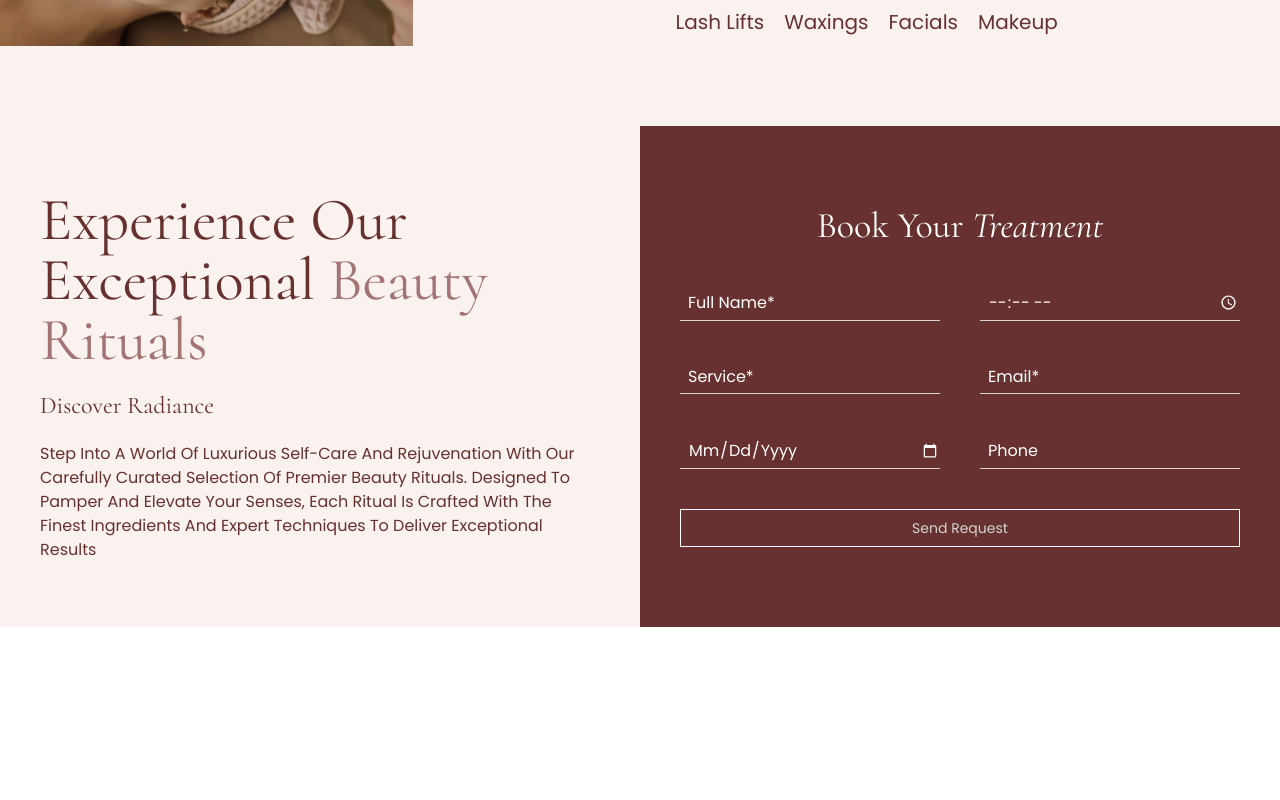
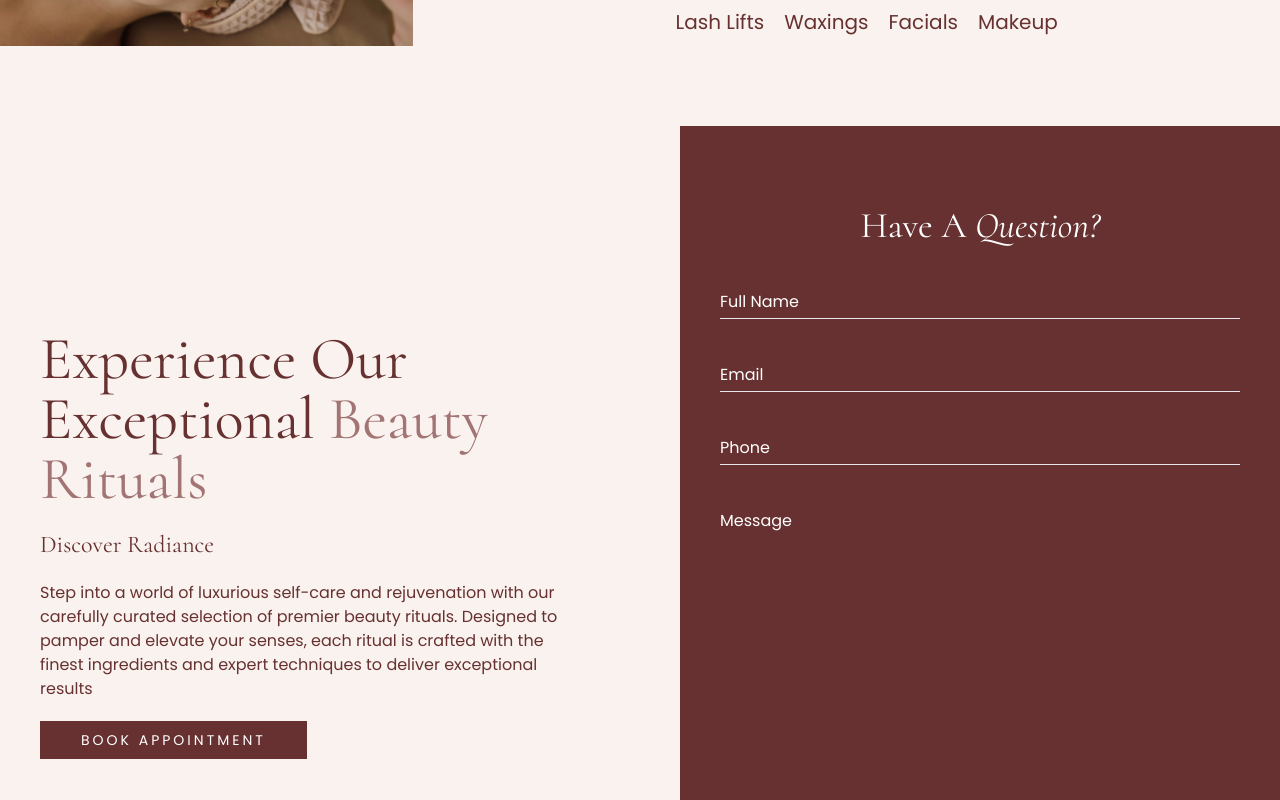
Before and after one commit to joseph-lang7/MJ-Beauty-Bar, a React (Vite) app: page / in a window 1280 px wide. Shown: the part 1740-2540 px from the top of the page. Before the commit the page ends 2367 px from the top, so only its background shows below. Built offline with nearby package versions, Linux system fonts and the light colour scheme.

Commit message:
Implement contact form

```diff
--- a/package.json
+++ b/package.json
@@ -10,11 +10,15 @@
     "preview": "vite preview"
   },
   "dependencies": {
+    "@hookform/resolvers": "^3.6.0",
     "hamburger-react": "^2.5.1",
     "react": "^18.2.0",
     "react-dom": "^18.2.0",
+    "react-hook-form": "^7.52.0",
     "react-icons": "^5.2.1",
-    "react-router-dom": "^6.23.1"
+    "react-router-dom": "^6.23.1",
+    "react-toastify": "^10.0.5",
+    "yup": "^1.4.0"
   },
   "devDependencies": {
     "@types/react": "^18.2.66",
--- a/src/App.css
+++ b/src/App.css
@@ -7,9 +7,9 @@
 html {
   font-family: Cormorant, serif;
 }
-input[type="date"]::-webkit-calendar-picker-indicator {
+/* input[type="date"]::-webkit-calendar-picker-indicator {
   filter: invert(1);
 }
 input[type="time"]::-webkit-calendar-picker-indicator {
   filter: invert(1);
-}
+} */
--- a/src/App.jsx
+++ b/src/App.jsx
@@ -4,6 +4,7 @@ import { Routes, Route } from "react-router-dom";
 import AboutPage from "./pages/about";
 import PricingPage from "./pages/pricing";
 import HomePage from "./pages/home";
+import { ToastContainer } from "react-toastify";
 function App() {
   return (
     <div className="bg-[#FAF2EE] selection:bg-[#663130] text-[#663130] selection:text-white">
@@ -13,6 +14,7 @@ function App() {
         <Route path="/about" element={<AboutPage />} />
         <Route path="/pricing" element={<PricingPage />} />
       </Routes>
+      <ToastContainer />
     </div>
   );
 }
--- a/src/components/contact-form/components/input.jsx
+++ b/src/components/contact-form/components/input.jsx
@@ -1,17 +1,43 @@
 import PropTypes from "prop-types";
-const Input = ({ placeholder, type }) => {
+const Input = ({ register, registerName, errors, labelTitle, watch }) => {
+  const hasInput = !!watch(registerName);
   return (
-    <input
-      className="bg-transparent focus:outline-none border-b-[1px] border-b-neutral-300 font-[poppins] pl-2 py-1 capitalize focus:border-b-white placeholder-white transition-colors duration-300"
-      type={type}
-      placeholder={placeholder}
-    />
+    <div className="w-full">
+      <div className="relative">
+        <input
+          className="border-b w-full py-1 focus:outline-none bg-transparent focus:border-black transition-colors peer font-[poppins]"
+          type="text"
+          id={registerName}
+          {...register(registerName)}
+          autoComplete="off"
+        />
+        <label
+          className={`${
+            hasInput
+              ? "-top-4 text-amber-400 text-sm absolute font-[poppins] left-0"
+              : "absolute cursor-text left-0 top-1 peer-focus:text-amber-400 peer-focus:text-sm peer-focus:-top-4 font-[poppins] transition-all duration-300 text-white"
+          } `}
+          htmlFor={registerName}
+        >
+          {labelTitle}
+        </label>
+      </div>
+      <p className="text-red-500 font-[poppins] absolute">
+        {errors[registerName]?.message}
+      </p>
+    </div>
   );
 };
 
 Input.propTypes = {
   placeholder: PropTypes.string,
   type: PropTypes.string,
+  registerName: PropTypes.string,
+  labelTitle: PropTypes.string,
+  id: PropTypes.string,
+  register: PropTypes.func,
+  errors: PropTypes.object,
+  watch: PropTypes.func,
 };
 
 export default Input;
--- a/src/components/contact-form/contact-form.jsx
+++ b/src/components/contact-form/contact-form.jsx
@@ -1,34 +1,139 @@
 import Input from "./components/input";
+import { useForm } from "react-hook-form";
+import { useState } from "react";
+import { toast } from "react-toastify";
+import "react-toastify/dist/ReactToastify.css";
+import { AppointmentButton } from "../hero/components";
+import { yupResolver } from "@hookform/resolvers/yup";
+import { formSchema } from "./form-schema";
 const ContactForm = () => {
+  const [clientName, setClientName] = useState("");
+  const form = useForm({
+    resolver: yupResolver(formSchema),
+  });
+  const { register, handleSubmit, formState, reset, watch } = form;
+  const { errors, isSubmitting } = formState;
+  const hasInput = !!watch("message");
+  const onSubmit = (data) => {
+    try {
+      console.log(data);
+      setClientName(data.fullName);
+      reset();
+      notifySuccess();
+    } catch (error) {
+      console.error(error);
+      notifyError();
+    }
+  };
+  const notifySuccess = () =>
+    toast.success(`Thank you, ${clientName}!`, {
+      position: "top-right",
+      autoClose: 5000,
+      hideProgressBar: false,
+      closeOnClick: true,
+      pauseOnHover: true,
+      draggable: true,
+      progress: undefined,
+      theme: "light",
+    });
+  const notifyError = () =>
+    toast.error("An error occurred", {
+      position: "top-right",
+      autoClose: 5000,
+      hideProgressBar: false,
+      closeOnClick: true,
+      pauseOnHover: true,
+      draggable: true,
+      progress: undefined,
+      theme: "light",
+    });
   return (
-    <div className="flex flex-col md:flex-row h-full md:items-center">
-      <div className="flex-1 px-10 w-full h-full justify-center flex flex-col gap-5 capitalize pb-20 md:pb-0">
-        <h2 className="text-4xl sm:text-6xl">
+    <div
+      id="#contact-form"
+      className="flex flex-col lg:flex-row h-full lg:items-center gap-20"
+    >
+      <div className="flex-1 px-10 w-full h-full justify-center flex flex-col gap-5 pb-20 md:pb-0">
+        <h2 className="text-4xl sm:text-6xl capitalize">
           Experience our exceptional{" "}
           <span className="text-[#A27474]">beauty rituals</span>
         </h2>
         <h3 className="text-2xl">Discover Radiance</h3>
-        <p className="font-[poppins] max-w-[600px]">
+        <p className="font-[poppins] max-w-[600px] ">
           Step into a world of luxurious self-care and rejuvenation with our
           carefully curated selection of premier beauty rituals. Designed to
           pamper and elevate your senses, each ritual is crafted with the finest
           ingredients and expert techniques to deliver exceptional results
         </p>
+        <div className="max-w-[600px]">
+          <AppointmentButton />
+        </div>
       </div>
-      <form className="flex-1 w-full bg-[#663130] h-full text-white py-20 px-10">
+      <form
+        onSubmit={handleSubmit(onSubmit)}
+        noValidate
+        className="flex-1 w-full bg-[#663130] h-full text-white py-20 px-10"
+      >
         <h3 className="capitalize text-center text-4xl mb-10">
-          book your <span className="italic">treatment</span>
+          have a <span className="italic">question?</span>
         </h3>
-        <div className="w-full grid grid-cols-1 md:grid-cols-2 mt-3 gap-10">
-          <Input type="text" placeholder="full name*" />
-          <Input type="time" placeholder="time*" />
-          <Input type="text" placeholder="service*" />
-          <Input type="text" placeholder="email*" />
-          <Input type="date" placeholder="date*" />
-          <Input type="text" placeholder="phone" />
+        {clientName && (
+          <p className="capitalize font-[poppins] text-center ">
+            thank you, {clientName}, we&apos;ll contact you soon!
+          </p>
+        )}
+        <div className="w-full grid grid-cols-1 mt-3 gap-10">
+          <Input
+            type="text"
+            registerName="fullName"
+            register={register}
+            errors={errors}
+            labelTitle="Full Name"
+            watch={watch}
+          />
+          <Input
+            registerName="email"
+            type="email"
+            register={register}
+            errors={errors}
+            labelTitle="Email"
+            watch={watch}
+          />
+          <Input
+            registerName="phone"
+            type="text"
+            register={register}
+            errors={errors}
+            labelTitle="Phone"
+            watch={watch}
+          />
+          <div>
+            <div className="flex flex-col relative">
+              <textarea
+                className="border-b w-full py-1 focus:outline-none bg-transparent focus:border-black transition-colors peer h-[300px] resize-none font-[poppins]"
+                {...register("message")}
+                id="message"
+              ></textarea>
+              <label
+                className={`${
+                  hasInput
+                    ? "-top-4 text-amber-400 text-sm absolute font-[poppins] left-0"
+                    : "absolute cursor-text left-0 top-1 peer-focus:text-amber-400 peer-focus:text-sm peer-focus:-top-4 font-[poppins] transition-all duration-300 text-white"
+                } `}
+                htmlFor="message"
+              >
+                Message
+              </label>
+            </div>
+            <p className="text-red-500 font-[poppins] absolute">
+              {errors.message?.message}
+            </p>
+          </div>
         </div>
-        <button className="w-full capitalize text-neutral-300 bg-transparent border-[1px] border-white mt-10 py-2 font-[poppins] text-sm hover:bg-white hover:text-[#663130] transition-colors duration-500">
-          send request
+        <button
+          disabled={isSubmitting}
+          className="w-full capitalize text-neutral-300 bg-transparent border-[1px] border-white mt-10 py-2 font-[poppins] text-sm hover:bg-white hover:text-[#663130] transition-colors duration-500"
+        >
+          submit
         </button>
       </form>
     </div>
--- /dev/null
+++ b/src/components/contact-form/form-schema.js
@@ -0,0 +1,7 @@
+import * as yup from "yup";
+export const formSchema = yup.object({
+  fullName: yup.string().max(50).required("Full name is required."),
+  email: yup.string().email().max(50).required("Email is required."),
+  phone: yup.string().max(10).required("Phone is required."),
+  message: yup.string().max(1000).required("Message is required."),
+});
--- a/src/components/hero/components/button.jsx
+++ b/src/components/hero/components/appointment-btn.jsx
@@ -1,9 +1,9 @@
-const Button = () => {
+const AppointmentButton = () => {
   return (
     <button className="bg-[#663130] text-white h-min px-10 py-2 hover:bg-transparent hover:text-[#191717] border border-[#663130] transition-colors duration-300 tracking-[3px] text-sm uppercase font-[poppins]">
-      Appointment
+      book appointment
     </button>
   );
 };
 
-export default Button;
+export default AppointmentButton;
--- a/src/components/hero/components/index.js
+++ b/src/components/hero/components/index.js
@@ -1,3 +1,3 @@
-export { default as Button } from "./button";
+export { default as AppointmentButton } from "./appointment-btn";
 export { default as ImageBanner } from "./image-banner";
 export { default as Title } from "./title";
--- a/src/components/hero/hero.jsx
+++ b/src/components/hero/hero.jsx
@@ -1,12 +1,11 @@
-import { Button, Title, ImageBanner } from "./components";
-
+import { AppointmentButton, Title, ImageBanner } from "./components";
 const Hero = () => {
   return (
     <>
       <div className="pt-[150px] pb-[100px] w-full flex justify-center">
         <div className="w-full max-w-[1500px] flex flex-col lg:flex-row justify-between items-start lg:items-center px-5 gap-10 ">
           <Title />
-          <Button />
+          <AppointmentButton />
         </div>
       </div>
       <ImageBanner />
```
Also changed, not shown: 1 other file (tests, documents, lock files or other folders).
